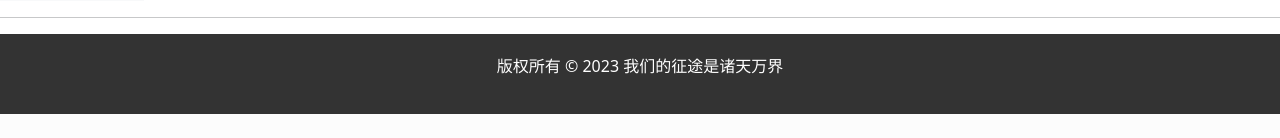
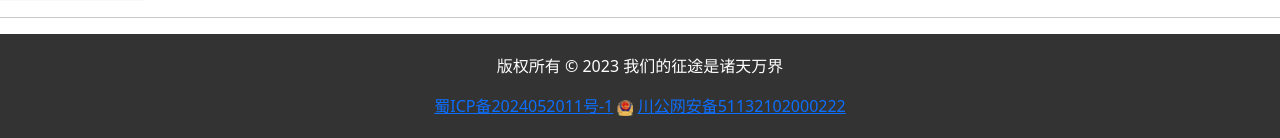
Before and after one commit to chaofanat/chaofanonline, a Django app: page /workedit/novel_upload/ in a window 1280 px wide. Shown: the part 775-913 px from the top of the page. Before the commit the page ends 889 px from the top, so only its background shows below. Run offline with Django 5.2, Linux system fonts and the light colour scheme; the visitor is signed in with stand-in values (Sample User, id 1); data that the repository does not hold is empty; some libraries are stand-ins or nearby versions.

Commit message:
Added footer with beian number and link to beian website, and fixed the script order in uploadnovel\_read template.

```diff
--- a/workedit/templates/base_generic.html
+++ b/workedit/templates/base_generic.html
@@ -123,6 +123,10 @@
     <hr/>
     <div class="footer">
       <p>版权所有 © 2023 我们的征途是诸天万界</p>
+      <div>{% block footer %}
+        <a href="https://beian.miit.gov.cn/" target="_blank">蜀ICP备2024052011号-1</a>
+        <img src="{% static 'workedit/picture/beian.png' %}" width="16px" height="16px">
+        <a href=\"https://beian.mps.gov.cn/#/query/webSearch?code=51132102000222\" rel=\"noreferrer\" target=\"_blank\">川公网安备51132102000222</a>{% endblock %}</div>
     </div>
     <!-- Bootstrap JS -->
     {% comment %} <script type="text/javascript" src="{% static 'library/jquery.min.js' %}"></script>
--- a/workedit/templates/index.html
+++ b/workedit/templates/index.html
@@ -6,7 +6,7 @@
       <h1>我们的征途是诸天万界</h1>
   </div>
   <div class="content">
-      <p>111在这个无限的宇宙中，我们探索、我们冒险、我们征服。我们的征途是诸天万界，我们的目标是无限的可能性。</p>
+      <p>在这个无限的宇宙中，我们探索、我们冒险、我们征服。我们的征途是诸天万界，我们的目标是无限的可能性。</p>
       <p>不管前方有多少困难和挑战，我们都将勇往直前，因为我们的目标是星辰大海。</p>
   </div>
 
--- a/workedit/templates/workedit/uploadnovel_read.html
+++ b/workedit/templates/workedit/uploadnovel_read.html
@@ -5,8 +5,7 @@
     <meta name="viewport" content="width=device-width, initial-scale=1.0">
     <title>小说阅读界面</title>
     <link rel="stylesheet" href="https://cdn.staticfile.org/twitter-bootstrap/5.1.1/css/bootstrap.min.css" />
-    <script type="text/javascript" src="https://cdn.staticfile.org/twitter-bootstrap/5.1.1/js/bootstrap.min.js"></script>
-    <script type="text/javascript" src="https://cdn.staticfile.org/popper.js/2.9.3/umd/popper.min.js"></script>
+
 </head>
 <body>
 
@@ -158,6 +157,7 @@
             });
         });
 </script>
-
+<script type="text/javascript" src="https://cdn.staticfile.org/twitter-bootstrap/5.1.1/js/bootstrap.min.js"></script>
+<script type="text/javascript" src="https://cdn.staticfile.org/popper.js/2.9.3/umd/popper.min.js"></script>
 </body>
 </html>
```
Also changed, not shown: static/workedit/picture/beian.png (added).
